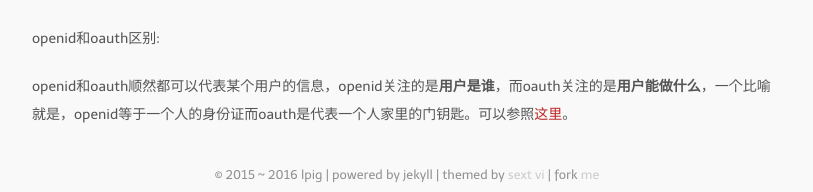
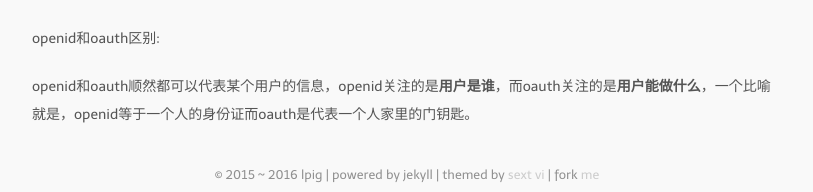
Before and after one commit to lpig/lpig.github.io, a Jekyll site: the page built from _posts/2016-09-02-about-oauth.markdown, in a window 1280 px wide. Shown: the part 1213-1405 px from the top of the page, without its empty margins (233-1046 px from the left). Built offline with Jekyll 4.4.1, drawn with Linux system fonts in a browser that asks for light colours; nearby versions of some CDN libraries; comment, search, counter and statistics services are not loaded.

Commit message:
fix posts

```diff
--- a/_posts/2016-09-02-about-oauth.markdown
+++ b/_posts/2016-09-02-about-oauth.markdown
@@ -62,7 +62,4 @@ oauth服务器->客户端:返回token
 
 openid和oauth区别:
 
-openid和oauth顺然都可以代表某个用户的信息，openid关注的是**用户是谁**，而oauth关注的是**用户能做什么**，一个比喻就是，openid等于一个人的身份证而oauth是代表一个人家里的门钥匙。可以参照[这里][1]。
-
-
-  [1]: http://cakebaker.42dh.com/2008/04/01/openid-versus-oauth-from-the-users-perspective/
+openid和oauth顺然都可以代表某个用户的信息，openid关注的是**用户是谁**，而oauth关注的是**用户能做什么**，一个比喻就是，openid等于一个人的身份证而oauth是代表一个人家里的门钥匙。
```
